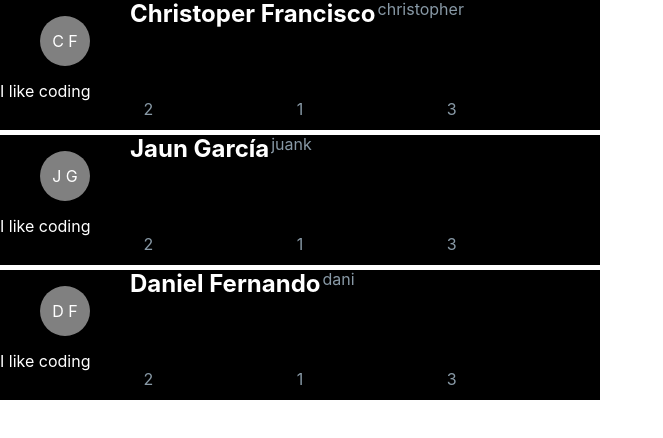
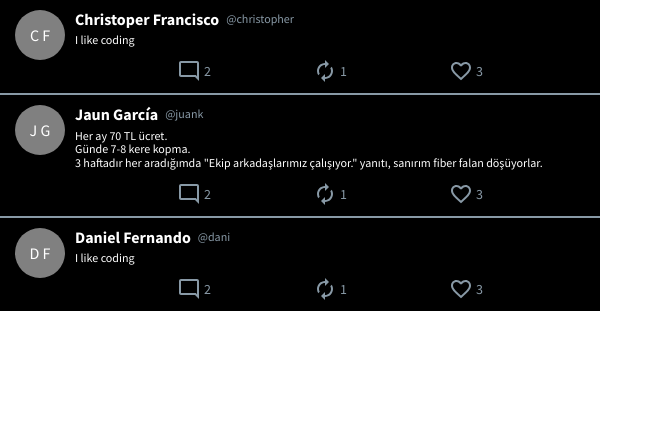
Before and after one commit to juank1809/twiteer, a React (Create React App) app in the folder packages/twitter-ui/my-app/: page / in a window 1280 px wide. Shown: the top 438 px of the page, without its empty margins (0-663 px from the left). Built offline with nearby package versions, Linux system fonts and the light colour scheme.

Commit message:
enhance tweets design

```diff
--- a/packages/twitter-ui/my-app/package.json
+++ b/packages/twitter-ui/my-app/package.json
@@ -3,6 +3,10 @@
   "version": "0.1.0",
   "private": true,
   "dependencies": {
+    "@emotion/react": "^11.9.3",
+    "@emotion/styled": "^11.9.3",
+    "@mui/icons-material": "^5.8.4",
+    "@mui/material": "^5.8.5",
     "@testing-library/jest-dom": "^5.14.1",
     "@testing-library/react": "^13.0.0",
     "@testing-library/user-event": "^13.2.1",
--- a/packages/twitter-ui/my-app/public/index.html
+++ b/packages/twitter-ui/my-app/public/index.html
@@ -15,6 +15,9 @@
       user's mobile device or desktop. See https://developers.google.com/web/fundamentals/web-app-manifest/
     -->
     <link rel="manifest" href="%PUBLIC_URL%/manifest.json" />
+    <link rel="preconnect" href="https://fonts.googleapis.com">
+<link rel="preconnect" href="https://fonts.gstatic.com" crossorigin>
+<link href="https://fonts.googleapis.com/css2?family=Source+Sans+Pro:ital,wght@0,200;0,300;0,400;0,600;0,700;0,900;1,200;1,300;1,400;1,600;1,700&display=swap" rel="stylesheet">
     <!--
       Notice the use of %PUBLIC_URL% in the tags above.
       It will be replaced with the URL of the `public` folder during the build.
--- a/packages/twitter-ui/my-app/src/App.scss
+++ b/packages/twitter-ui/my-app/src/App.scss
@@ -9,17 +9,32 @@ $white: #FFFFFF;
 .tweet {
     background-color: $black;
     width: 600px;
-    height: 130px;
-    margin-bottom: 5px;
+    font-family: 'Source Sans Pro';
 
+    &:not(:last-child) {
+        border-bottom: 2px solid $gray;
+    }
+
+
+    &__main-container {
+        padding: 10px 15px;
+        display: grid;
+        grid-template-columns: 50px 1fr;
+        column-gap: 10px;
+        grid-template-rows: repeat(1, 1fr);
+    }
     &__full-name  {
         color: $white;
         margin: 0;
+        font-size: 1rem;
+        margin-right: 5px;
     }
 
     &__username {
         color: $gray;
         margin-left: 2px;
+        font-size: 12px;
+        margin-top: 2px;
     }
 
     &__user-container {
@@ -28,7 +43,13 @@ $white: #FFFFFF;
     }
 
     &__message {
+        grid-column: 2/2;
         color: white;
+        font-size: 12px;
+        margin-top: 5px;
+        margin-bottom: 12px;
+        grid-row-start: 2;
+        white-space: pre-line;
     }
 
     &__body {
@@ -39,7 +60,10 @@ $white: #FFFFFF;
         color: $white;
         background-color: gray;
         width: 50px;
+        grid-column: 1/1;
         height: 50px;
+        margin: 0;
+        margin-right: 10px;
         display: flex;
         align-items: center;
         justify-content: center;
@@ -50,9 +74,22 @@ $white: #FFFFFF;
     &__count-container {
       display: flex;
       justify-content: space-evenly;
+
     }
 
     &__reply-count, &__favorite-count, &__retweet-count  {
-      color: $gray
+      color: $gray;
+      font-weight: 400;
+      font-size: 14px;
+      cursor: pointer;
+      display: flex;
+
+      align-items: center;
+
+      svg {
+        margin-right: 3px;
+
+      }
     }
+
 }
--- a/packages/twitter-ui/my-app/src/App.tsx
+++ b/packages/twitter-ui/my-app/src/App.tsx
@@ -1,5 +1,7 @@
 import "./App.css";
 import "./App.scss";
+import "normalize.css";
+
 import TweetsFeed from "./components/TweetsFeed";
 
 const tweets = [
@@ -18,7 +20,9 @@ const tweets = [
       fullName: "Jaun García",
       username: "juank",
     },
-    message: "I like coding",
+    message: `Her ay 70 TL ücret.
+    Günde 7-8 kere kopma.
+    3 haftadır her aradığımda "Ekip arkadaşlarımız çalışıyor." yanıtı, sanırım fiber falan döşüyorlar.`,
     favoriteCount: 3,
     replyCount: 2,
     retweetCount: 1,
--- a/packages/twitter-ui/my-app/src/components/Tweet.tsx
+++ b/packages/twitter-ui/my-app/src/components/Tweet.tsx
@@ -1,7 +1,9 @@
 import React from "react";
 import { ITweet } from "../types/tweet";
 import getUserInitials from "./utils/getUserInitials";
-import "normalize.css";
+import ModeCommentOutlinedIcon from "@mui/icons-material/ModeCommentOutlined";
+import FavoriteBorderOutlinedIcon from "@mui/icons-material/FavoriteBorderOutlined";
+import AutorenewIcon from "@mui/icons-material/Autorenew";
 
 export interface TweetProps extends ITweet {}
 
@@ -14,24 +16,28 @@ const Tweet: React.FC<TweetProps> = ({
 }) => {
   return (
     <div data-testid="tweet" className="tweet">
+      <div className="tweet__main-container">
+        <figure> {getUserInitials(user.fullName)} </figure>
+        <div>
           <div className="tweet__user-container">
-        <figure> {getUserInitials(user.fullName)} </figure>
-
             <h2 className="tweet__full-name"> {user.fullName} </h2>
-        <span className="tweet__username"> {user.username} </span>
+            <span className="tweet__username"> @{user.username} </span>
           </div>
 
           <div className="tweet__message"> {message} </div>
+
           <div className="tweet__count-container">
             <span title="reply count" className="tweet__reply-count">
-          {replyCount}
+              <ModeCommentOutlinedIcon width={"16px"} /> {replyCount}
             </span>
             <span title="retweet count" className="tweet__retweet-count">
-          {retweetCount}
+              <AutorenewIcon width={"18px"} /> {retweetCount}
             </span>
             <span title="favorite count" className="tweet__favorite-count">
-          {favoriteCount}
+              <FavoriteBorderOutlinedIcon width={"18px"} /> {favoriteCount}
             </span>
+          </div>
+        </div>
       </div>
     </div>
   );
```
Also changed, not shown: 1 other file (tests, documents, lock files or other folders). Lines whose indentation alone changed are shown as unchanged.
